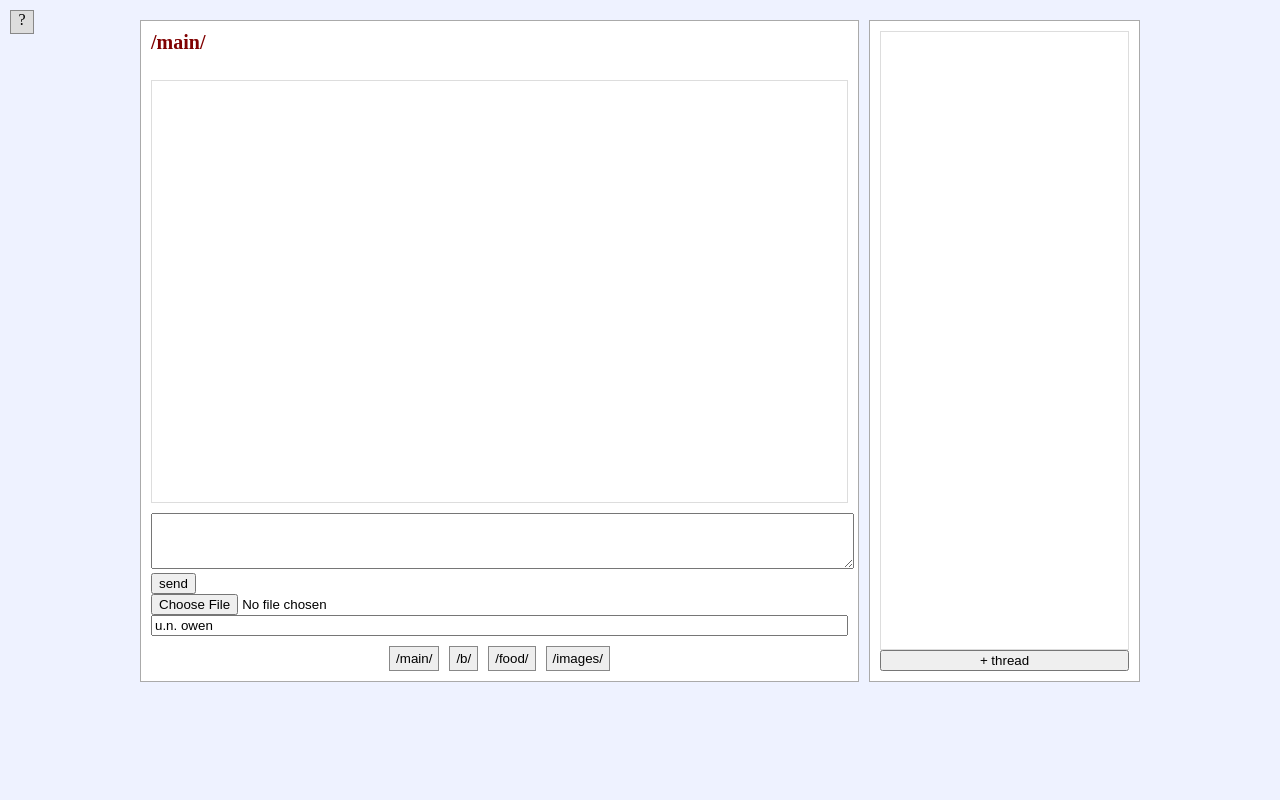
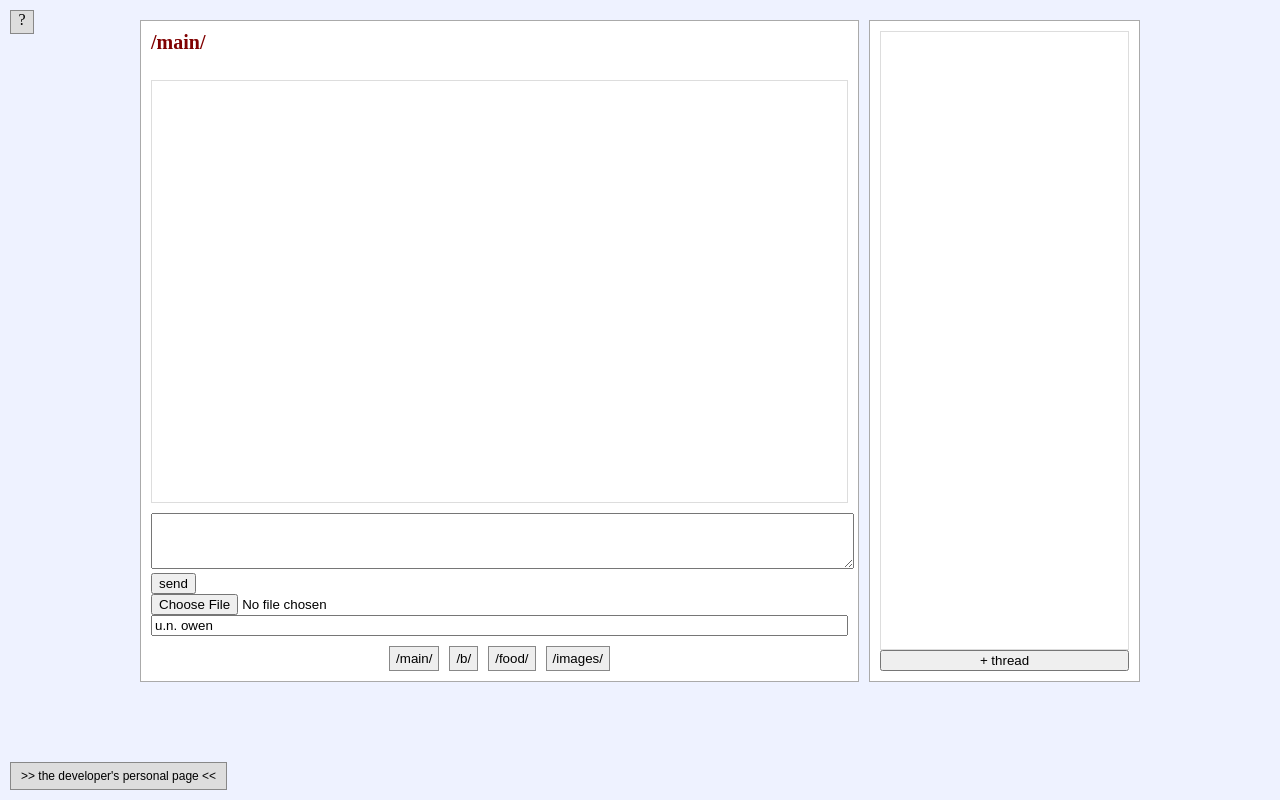
Before and after one commit to Abby-w-gail/chat_web_thingy, a website: page public/index.html in a window 1280 px wide. Drawn offline with nearby package versions, Linux system fonts and the light colour scheme; no server answers.

Commit message:
SELF AD >:3

```diff
--- a/public/index.html
+++ b/public/index.html
@@ -180,12 +180,32 @@ textarea {
 
 	padding:4px 6px;
 }
+
+.icon {
+	position: fixed;
+	bottom: 10px;
+	left: 10px;
+
+	padding: 6px 10px; /* makes it bigger */
+	background: #ddd;
+	border: 1px solid #888;
+
+	font-family: Arial;
+	font-size: 12px;
+	text-decoration: none;
+	color: black;
+
+	display: inline-block;
+}
+
+
 </style>
 </head>
 
 <body>
 
 <div id="helpBtn">?</div>
+
 
 <div id="helpModal" class="hidden">
 	<div id="helpBox">
@@ -224,6 +244,10 @@ textarea {
 </div>
 
 </div>
+
+<a class="icon" href="https://abbyw.net/" target="_blank">
+	&gt;&gt; the developer's personal page &lt;&lt;
+</a>
 
 <script src="/socket.io/socket.io.js"></script>
 <script>
```
